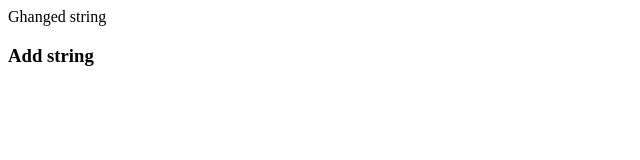
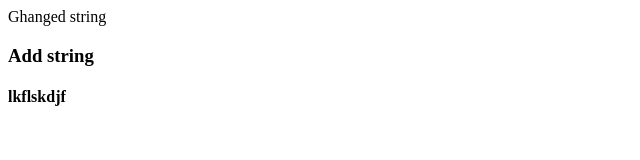
Before and after one commit to TrsarinskiyIvan/OknoForYou, a plain HTML site: page public_html/furnitura.html in a window 1280 px wide. Shown: the full height of the page, 0-640 px from the left. Drawn offline with Linux system fonts and the light colour scheme.

Commit message:
FirstSnapshot

```diff
--- a/public_html/furnitura.html
+++ b/public_html/furnitura.html
@@ -8,5 +8,6 @@
     <body>
         <div>Ghanged string</div>
         <h3>Add string</h3>
+        <h4>lkflskdjf</h4>
     </body>
 </html>
```
